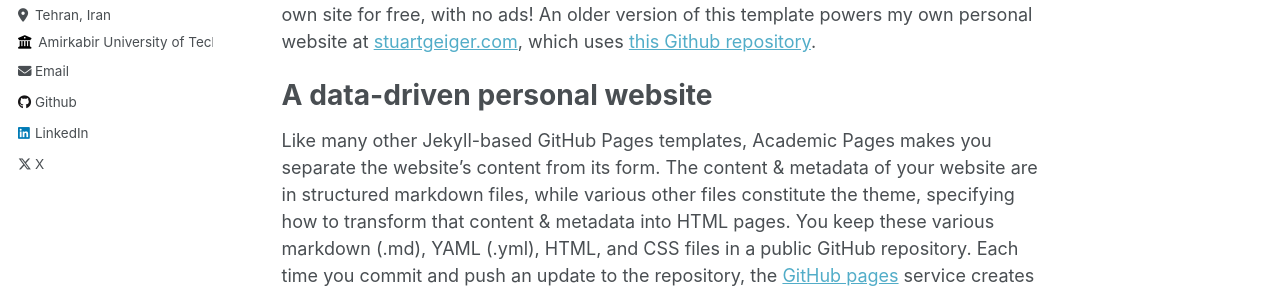
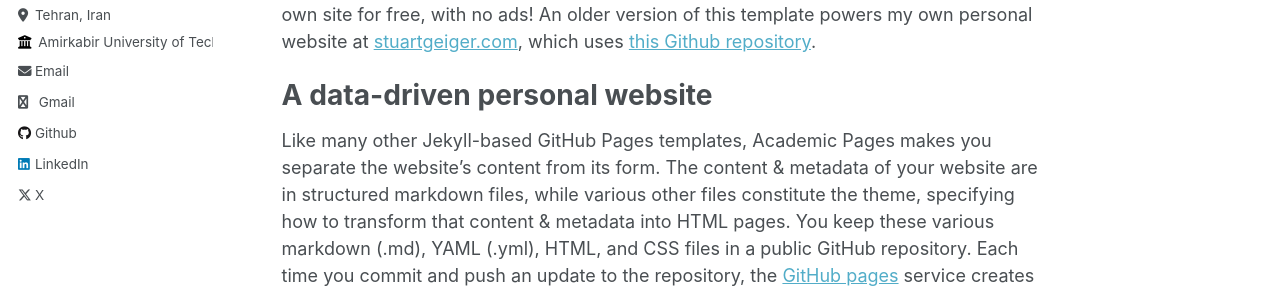
Before and after one commit to nemat-gholinejad/nemat-gholinejad.github.io, a Jekyll site: the page built from _pages/about.md, in a window 1280 px wide. Shown: the part 391-681 px from the top of the page. Built offline with Jekyll 4.4.1, drawn with Linux system fonts in a browser that asks for light colours.

Commit message:
Update author-profile.html

```diff
--- a/_includes/author-profile.html
+++ b/_includes/author-profile.html
@@ -35,6 +35,9 @@
       {% endif %}
       {% if author.email %}
         <li><a href="mailto:{{ author.email }}"><i class="fas fa-fw fa-envelope icon-pad-right" aria-hidden="true"></i>{{ site.data.ui-text[site.locale].email_label | default: "Email" }}</a></li>
+      {% endif %}
+      {% if author.gmail %}
+        <li><a href="mailto:{{ author.gmail }}"><i class="fas fa-fw fa-google icon-pad-right" aria-hidden="true"></i> Gmail</a></li>
       {% endif %}
 
       <!-- Font Awesome and Academicons icons / Academic websites -->
```
